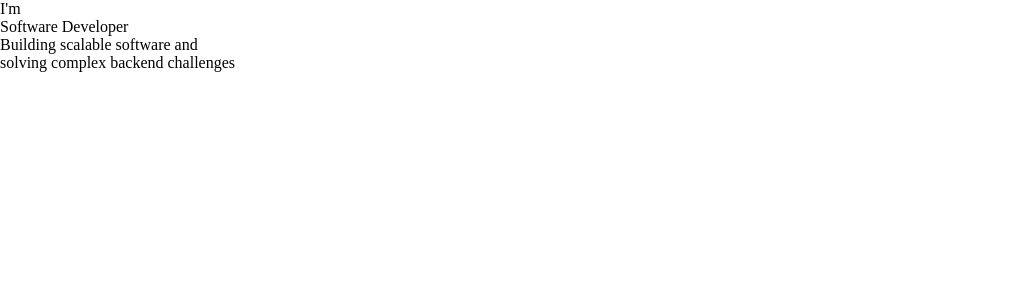
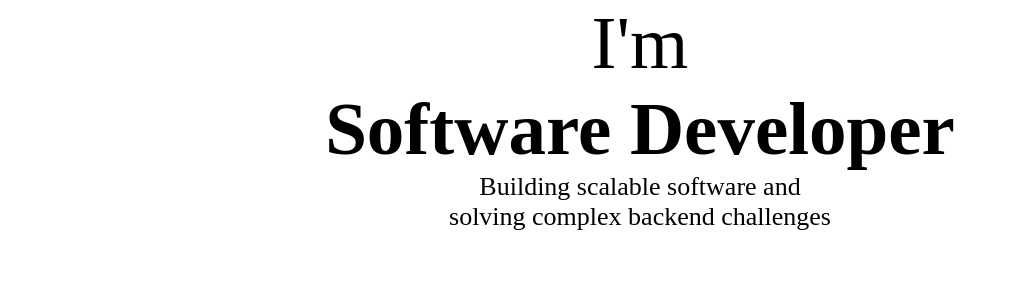
Before and after one commit to onlyone020608/portfolio-website, a Next.js app: page / in a window 1280 px wide. Shown: the top 300 px of the page, without its empty margins (0-1017 px from the left). Built offline with nearby package versions, Linux system fonts and the light colour scheme.

Commit message:
style(home): add basic styles

```diff
--- a/styles/HomeStyles.js
+++ b/styles/HomeStyles.js
@@ -2,10 +2,22 @@ import styled from "@emotion/styled";
 export const Wrapper = styled.div`
   display: flex;
   flex-direction: column;
+  justify-content: center;
+  align-items: center;
 `;
 
-export const MainTitle = styled.div``;
+export const MainTitle = styled.div`
+  font-size: 75px;
+  font-weight: 400;
+`;
 
-export const SubTitle = styled.div``;
+export const SubTitle = styled.div`
+  font-size: 75px;
+  font-weight: 600;
+`;
 
-export const DescriptionText = styled.div``;
+export const DescriptionText = styled.div`
+  font-size: 26px;
+  font-weight: 400;
+  text-align: center;
+`;
```
